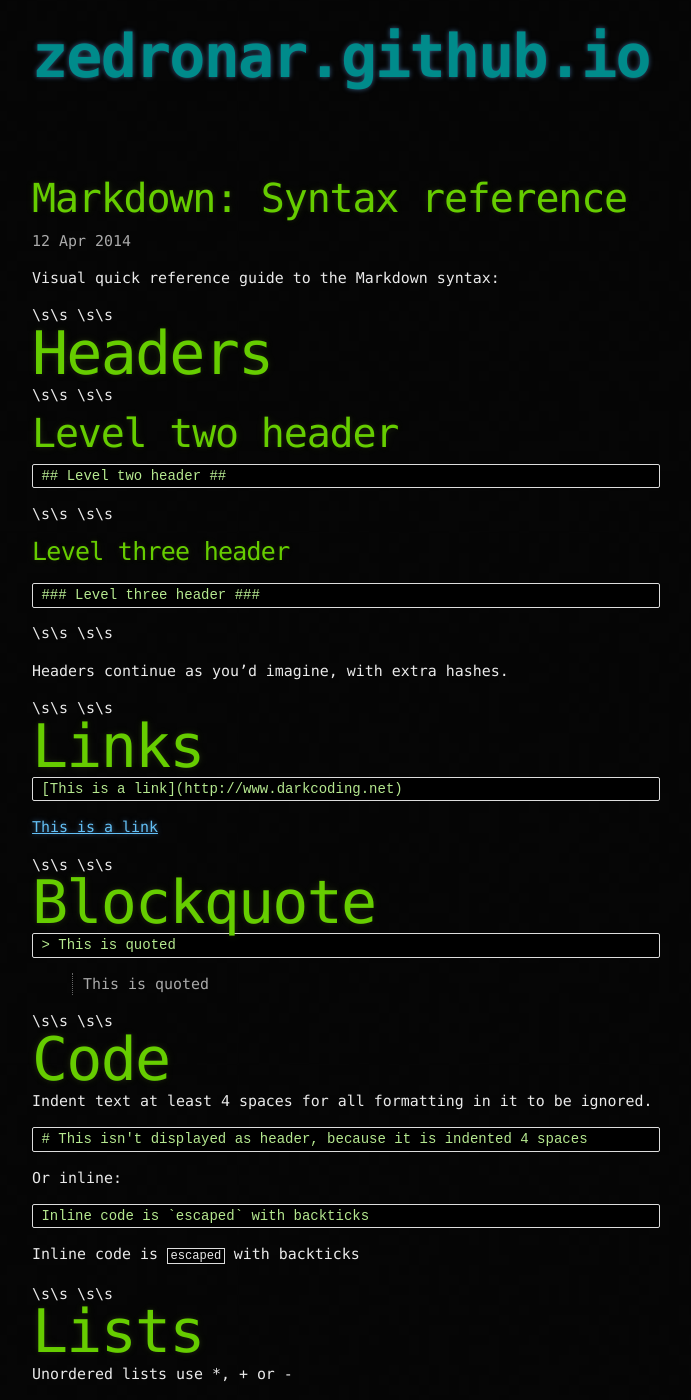
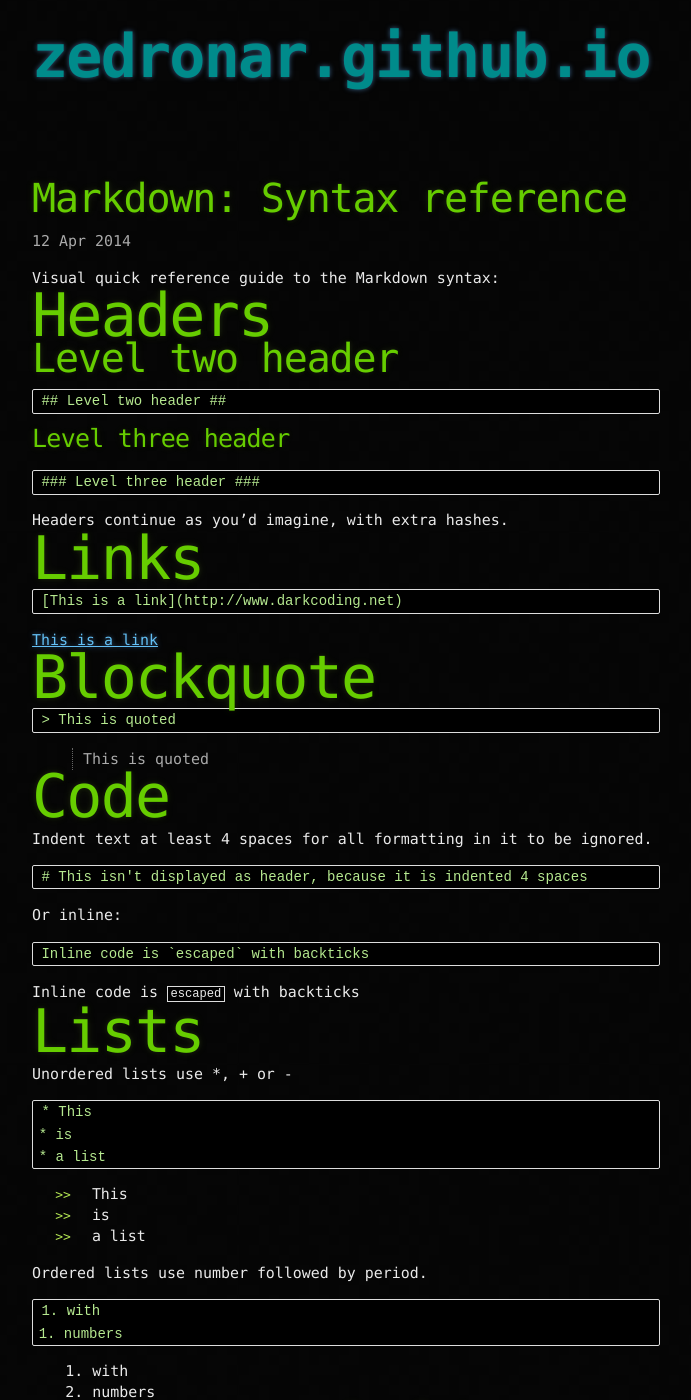
Before and after one commit to 4x3lpri3t0/zedronar.github.io, a Jekyll site: the page built from _posts/2014-04-12-markdown-syntax-quick-reference.markdown, in a window 1280 px wide and 1400 px high. Shown: the whole window, without its empty margins (294-985 px from the left). Built offline with Jekyll 4.4.1, drawn with Linux system fonts in a browser that asks for light colours; Markdown is read by kramdown in place of the engine named in the settings; comment, search, counter and statistics services are not loaded; some of the changed text lies outside the part shown.

```diff
--- a/_posts/2014-04-12-markdown-syntax-quick-reference.markdown
+++ b/_posts/2014-04-12-markdown-syntax-quick-reference.markdown
@@ -7,32 +7,27 @@ categories: "2014"
 
 Visual quick reference guide to the Markdown syntax:
 
-\s\s
-\s\s
+
 
 # Headers #
 
-\s\s
-\s\s
+
 
 ## Level two header ##
 
     ## Level two header ##
 
-\s\s
-\s\s
+
 
 ### Level three header ###
 
     ### Level three header ###
 
-\s\s
-\s\s
+
 
 Headers continue as you’d imagine, with extra hashes.
 
-\s\s
-\s\s
+
 
 
 # Links #
@@ -41,8 +36,7 @@ Headers continue as you’d imagine, with extra hashes.
 
 [This is a link](http://www.darkcoding.net)
 
-\s\s
-\s\s
+
 
 
 # Blockquote #
@@ -51,8 +45,7 @@ Headers continue as you’d imagine, with extra hashes.
 
 > This is quoted
 
-\s\s
-\s\s
+
 
 
 # Code #
@@ -67,8 +60,7 @@ Or inline:
 
 Inline code is `escaped` with backticks
 
-\s\s
-\s\s
+
 
 
 # Lists #
@@ -91,8 +83,7 @@ Ordered lists use number followed by period.
 1. with
 1. numbers
 
-\s\s
-\s\s
+
 
 
 # Horizontal lines #
@@ -103,8 +94,7 @@ Three or more dashes
 
  ---
 
-\s\s
-\s\s
+
 
 
 # Emphasis #
@@ -119,8 +109,7 @@ _italic_ or *italic*
 
 __bold__ or **bold**
 
-\s\s
-\s\s
+
 
 
 # Escaping #
@@ -131,13 +120,11 @@ If you don’t want some of these rules to apply, they can be escaped by precedi
 
 This is \*\*not\*\* in bold.
 
-\s\s
-\s\s
+
 
  ---
 
-\s\s
-\s\s
+
 
 See also: The full [Markdown syntax][markdown]
 
```
